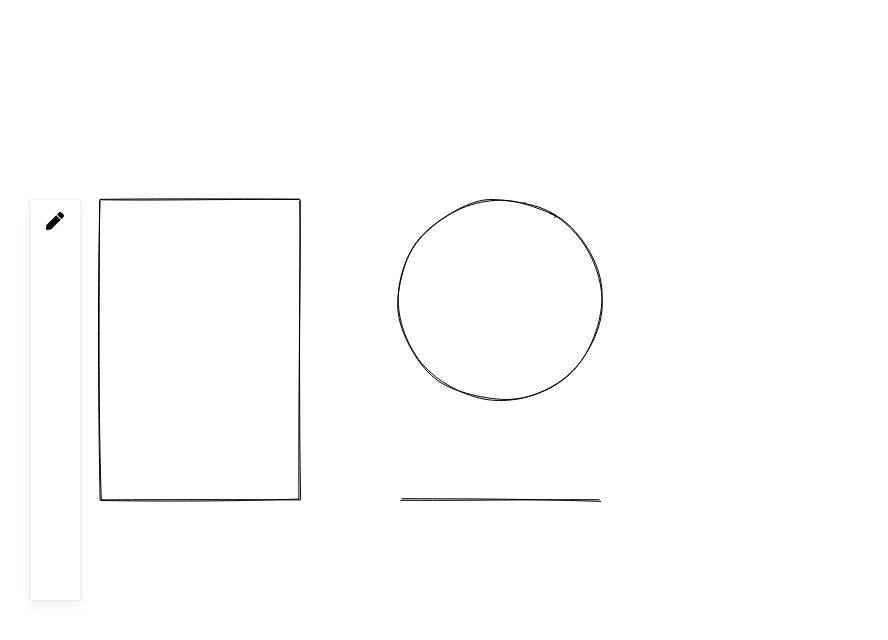
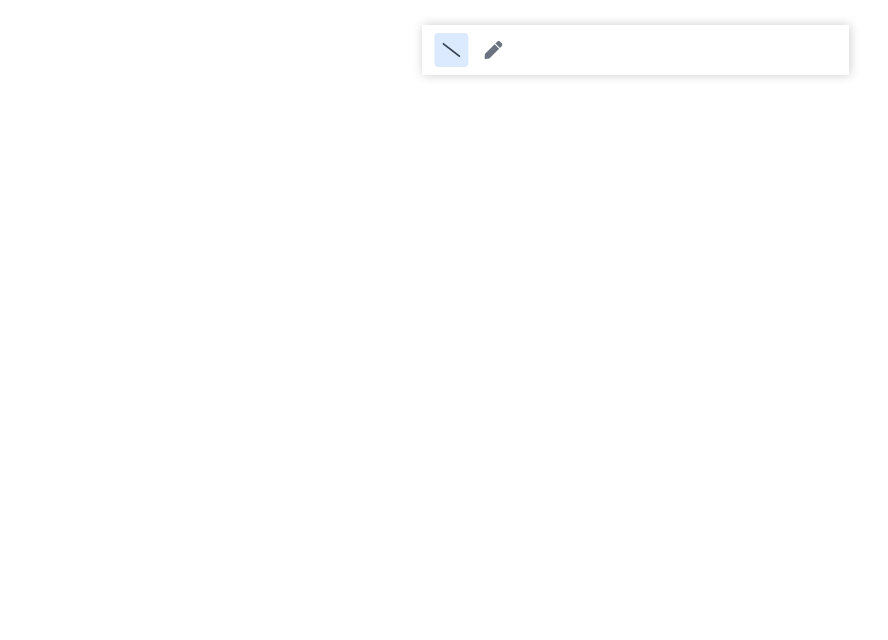
Before and after one commit to LakshyaSatpal/whiteboard-app, a React (Create React App) app: page / in a window 1280 px wide. Shown: the top 640 px of the page, without its empty margins (0-888 px from the left). Built offline with nearby package versions, Linux system fonts and the light colour scheme.

Commit message:
Added line tool

```diff
--- a/package.json
+++ b/package.json
@@ -6,6 +6,7 @@
     "@testing-library/jest-dom": "^5.17.0",
     "@testing-library/react": "^13.4.0",
     "@testing-library/user-event": "^13.5.0",
+    "classnames": "^2.3.2",
     "react": "^18.2.0",
     "react-dom": "^18.2.0",
     "react-icons": "^4.11.0",
@@ -38,7 +39,6 @@
     ]
   },
   "devDependencies": {
-    "postcss": "^8.4.31",
     "tailwindcss": "^3.3.3"
   }
 }
--- a/postcss.config.js
+++ /dev/null
@@ -1,7 +0,0 @@
-module.exports = {
-  plugins: {
-    "tailwindcss/nesting": {},
-    tailwindcss: {},
-    autoprefixer: {},
-  },
-};
--- a/src/App.js
+++ b/src/App.js
@@ -1,4 +1,4 @@
-import Board from "./components/Board/Board";
+import Board from "./components/Board";
 import Toolbar from "./components/Toolbar";
 
 const App = () => {
--- a/src/components/Board/Board.js
+++ /dev/null
@@ -1,31 +0,0 @@
-import React, { useEffect, useRef } from "react";
-import rough from "roughjs/bundled/rough.esm";
-
-const gen = rough.generator();
-
-const Board = () => {
-  const canvasRef = useRef(null);
-
-  useEffect(() => {
-    const canvas = canvasRef.current;
-
-    canvas.width = window.innerWidth;
-    canvas.height = window.innerHeight;
-
-    const rc = rough.canvas(canvas);
-    const rect = gen.rectangle(100, 200, 200, 300);
-    const circle = gen.circle(500, 300, 200);
-    const line = gen.line(400, 500, 600, 500);
-    rc.draw(rect);
-    rc.draw(circle);
-    rc.draw(line);
-  }, []);
-
-  return (
-    <div>
-      <canvas ref={canvasRef}></canvas>
-    </div>
-  );
-};
-
-export default Board;
--- /dev/null
+++ b/src/components/Board/index.js
@@ -0,0 +1,69 @@
+import React, { useLayoutEffect, useRef, useState } from "react";
+import rough from "roughjs/bundled/rough.esm";
+
+const gen = rough.generator();
+
+const createRoughElement = (x1, y1, x2, y2) => {
+  const roughEle = gen.line(x1, y1, x2, y2);
+
+  return { x1, y1, x2, y2, roughEle };
+};
+
+const Board = () => {
+  const canvasRef = useRef(null);
+  const [elements, setElements] = useState([]);
+  const [isDrawing, setIsDrawing] = useState(false);
+
+  useLayoutEffect(() => {
+    const canvas = canvasRef.current;
+
+    canvas.width = window.innerWidth;
+    canvas.height = window.innerHeight;
+
+    const ctx = canvas.getContext("2d");
+
+    ctx.clearRect(0, 0, canvas.width, canvas.height);
+
+    const rc = rough.canvas(canvas);
+
+    elements.forEach((ele) => rc.draw(ele.roughEle));
+  }, [elements]);
+
+  const startDrawing = (event) => {
+    setIsDrawing(true);
+    const { clientX, clientY } = event;
+    const newElement = createRoughElement(clientX, clientY, clientX, clientY);
+    setElements((state) => [...state, newElement]);
+  };
+
+  const finishDrawing = () => {
+    setIsDrawing(false);
+  };
+
+  const draw = (event) => {
+    if (!isDrawing) return;
+
+    const { clientX, clientY } = event;
+
+    const lastElement = elements[elements.length - 1];
+    const { x1, y1 } = lastElement;
+    const updatedElement = createRoughElement(x1, y1, clientX, clientY);
+
+    const elementsCopy = [...elements];
+    elementsCopy[elementsCopy.length - 1] = updatedElement;
+    setElements(elementsCopy);
+  };
+
+  return (
+    <div>
+      <canvas
+        ref={canvasRef}
+        onMouseDown={startDrawing}
+        onMouseUp={finishDrawing}
+        onMouseMove={draw}
+      ></canvas>
+    </div>
+  );
+};
+
+export default Board;
--- a/src/components/Toolbar/index.js
+++ b/src/components/Toolbar/index.js
@@ -1,12 +1,33 @@
-import React from "react";
-import { FaPen } from "react-icons/fa";
+import React, { useState } from "react";
+import { FaPen, FaSlash } from "react-icons/fa";
+import cx from "classnames";
 
 import classes from "./index.module.css";
+import { TOOL_ITEMS } from "../../constants";
 
 const Toolbar = () => {
+  const [activeToolItem, setActiveToolItem] = useState(TOOL_ITEMS.LINE);
+
+  const handleToolClick = (tool) => {
+    setActiveToolItem(tool);
+  };
+
   return (
     <div className={classes.wrapper}>
-      <div className={classes.toolItem}>
+      <div
+        className={cx(classes.toolItem, {
+          [classes.active]: activeToolItem === TOOL_ITEMS.LINE,
+        })}
+        onClick={() => handleToolClick(TOOL_ITEMS.LINE)}
+      >
+        <FaSlash />
+      </div>
+      <div
+        className={cx(classes.toolItem, {
+          [classes.active]: activeToolItem === TOOL_ITEMS.PENCIL,
+        })}
+        onClick={() => handleToolClick(TOOL_ITEMS.PENCIL)}
+      >
         <FaPen />
       </div>
     </div>
--- a/src/components/Toolbar/index.module.css
+++ b/src/components/Toolbar/index.module.css
@@ -1,9 +1,13 @@
 .wrapper {
-  @apply absolute px-3 h-3/6 py-2 flex flex-col;
-  transform: translate(30px, 25vh);
-  box-shadow: theme("colors.shadow1");
+  @apply absolute px-3 w-2/6 py-2 flex;
+  box-shadow: 1px 0 10px rgba(0, 0, 0, 0.2);
+  transform: translate(33vw, 25px);
 }
 
 .toolItem {
-  @apply flex justify-center items-center text-lg p-1;
+  @apply flex justify-center items-center text-lg p-2 text-gray-500 mr-2;
 }
+
+.toolItem.active {
+  @apply bg-blue-100 text-gray-700 rounded;
+}
--- /dev/null
+++ b/src/constants.js
@@ -0,0 +1,4 @@
+export const TOOL_ITEMS = {
+  PENCIL: "PENCIL",
+  LINE: "LINE",
+};
--- a/tailwind.config.js
+++ b/tailwind.config.js
@@ -2,18 +2,7 @@
 module.exports = {
   content: ["./src/**/*.{js,jsx,ts,tsx}"],
   theme: {
-    extend: {
-      backgroundImage: {
-        "gradient-radial": "radial-gradient(var(--tw-gradient-stops))",
-        "gradient-conic":
-          "conic-gradient(from 180deg at 50% 50%, var(--tw-gradient-stops))",
-      },
-    },
-    colors: {
-      shadow1:
-        "0px 7px 14px rgba(0, 0, 0, .05), 0px 0px 3.12708px rgba(0, 0, 0, .0798), 0px 0px .931014px rgba(0, 0, 0, .1702)",
-      shadow2: "0 0 0 1px #4a47b1",
-    },
+    extend: {},
   },
   plugins: [],
 };
```
Also changed, not shown: src/components/Board/Board.module.css (deleted), 1 other file (tests, documents, lock files or other folders).
